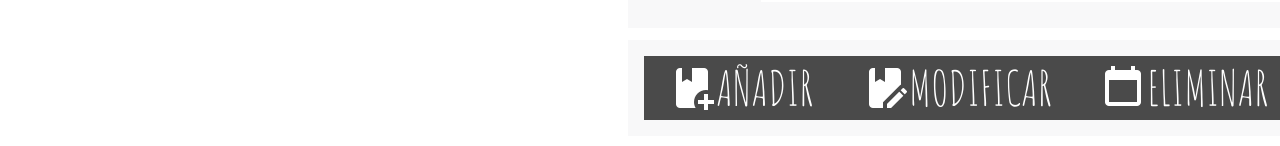
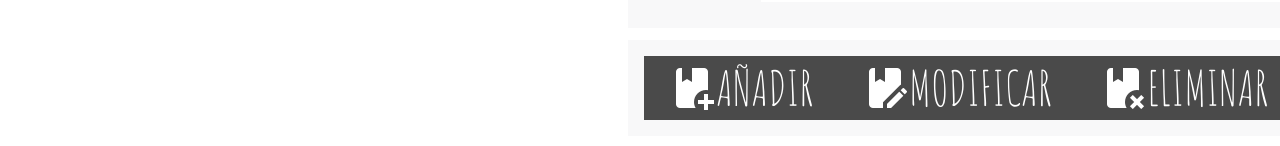
Before and after one commit to estefaniag08/MYT-react, a Next.js app: page /agenda in a window 1280 px wide. Shown: the part 628-774 px from the top of the page. Built offline with nearby package versions, Linux system fonts and the light colour scheme.

Commit message:
Arreglo imagen mal puesta en botón eliminar de agenda

```diff
--- a/components/PanelTarea.js
+++ b/components/PanelTarea.js
@@ -77,7 +77,7 @@ function PanelTarea() {
         <button type="button" className={styles.botonTareas}>
           <div className="md:w-12 md:h-12 w-10 h-10">
             <Image
-              src="/img/calendar/calendar-blank.png"
+              src="/img/book/book-remove.png"
               width={40}
               height={40}
               layout="responsive"
```
